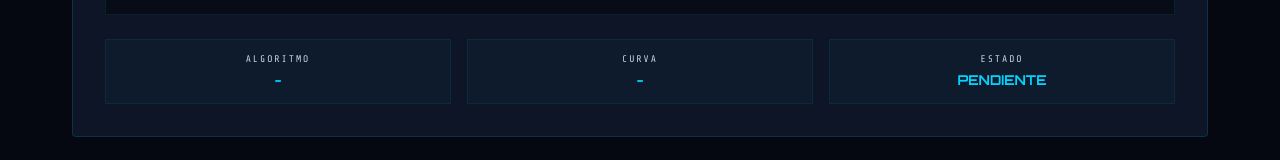
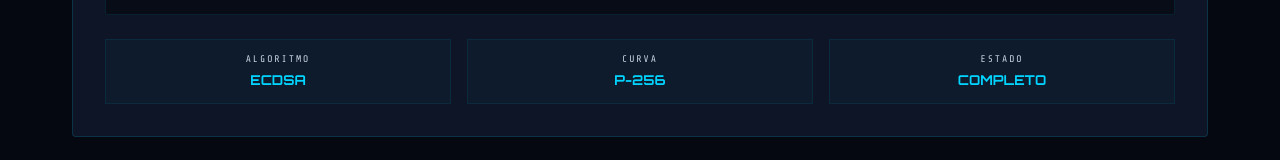
Before and after one commit to said153/PortafolioN, a React (Vite) app: page /crypto in a window 1280 px wide. Shown: the part 2372-2532 px from the top of the page. Built offline with nearby package versions, Linux system fonts and the light colour scheme.

Commit message:
Llave publica

```diff
--- a/src/pages/CryptoPage.jsx
+++ b/src/pages/CryptoPage.jsx
@@ -441,9 +441,9 @@ export default function CryptoPage() {
                 gap: '1rem',
               }}>
               {[
-                { label: 'ALGORITMO', value: '-' },
-                { label: 'CURVA', value: '-' },
-                { label: 'ESTADO', value: 'PENDIENTE' },
+                { label: 'ALGORITMO', value: 'ECDSA' },
+                { label: 'CURVA', value: 'P-256' },
+                { label: 'ESTADO', value: 'COMPLETO' },
               ].map((item) => (
                 <div key={item.label} style={{
                   textAlign: 'center', padding: '0.75rem',
```
